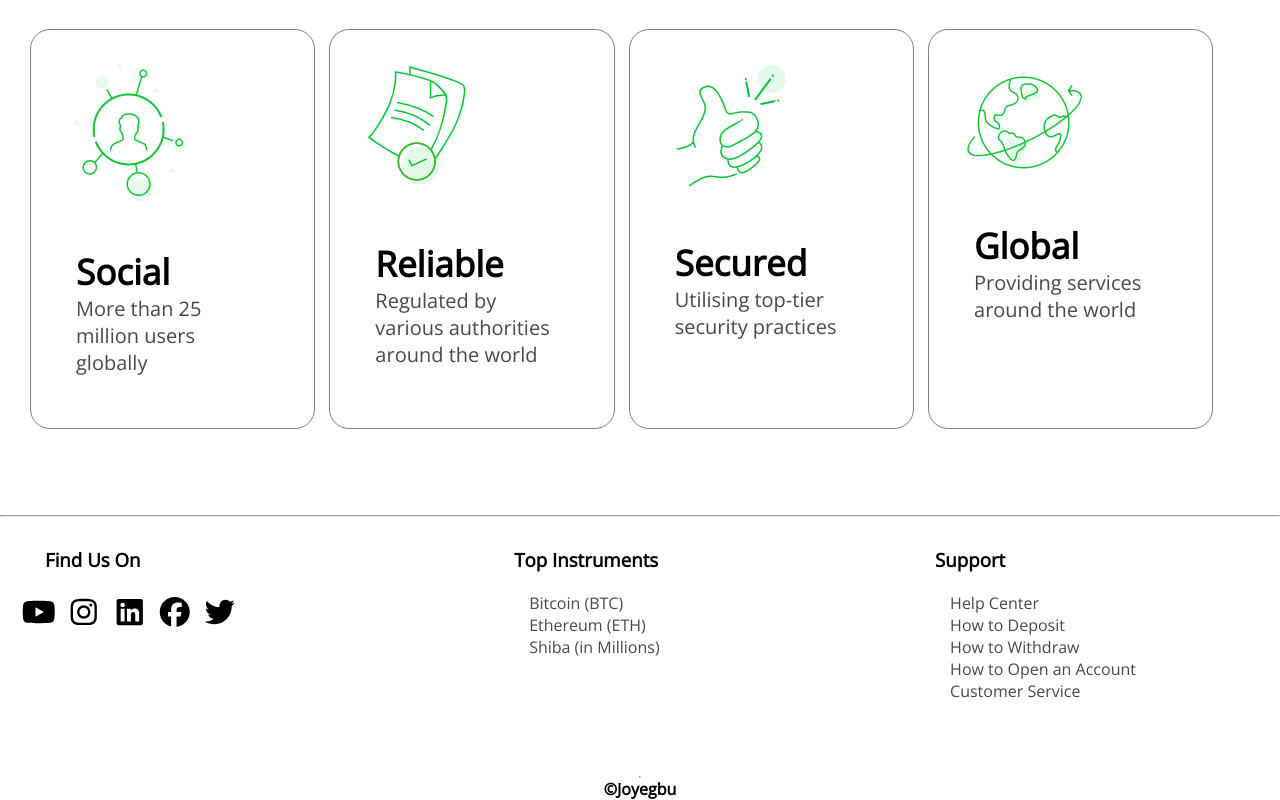
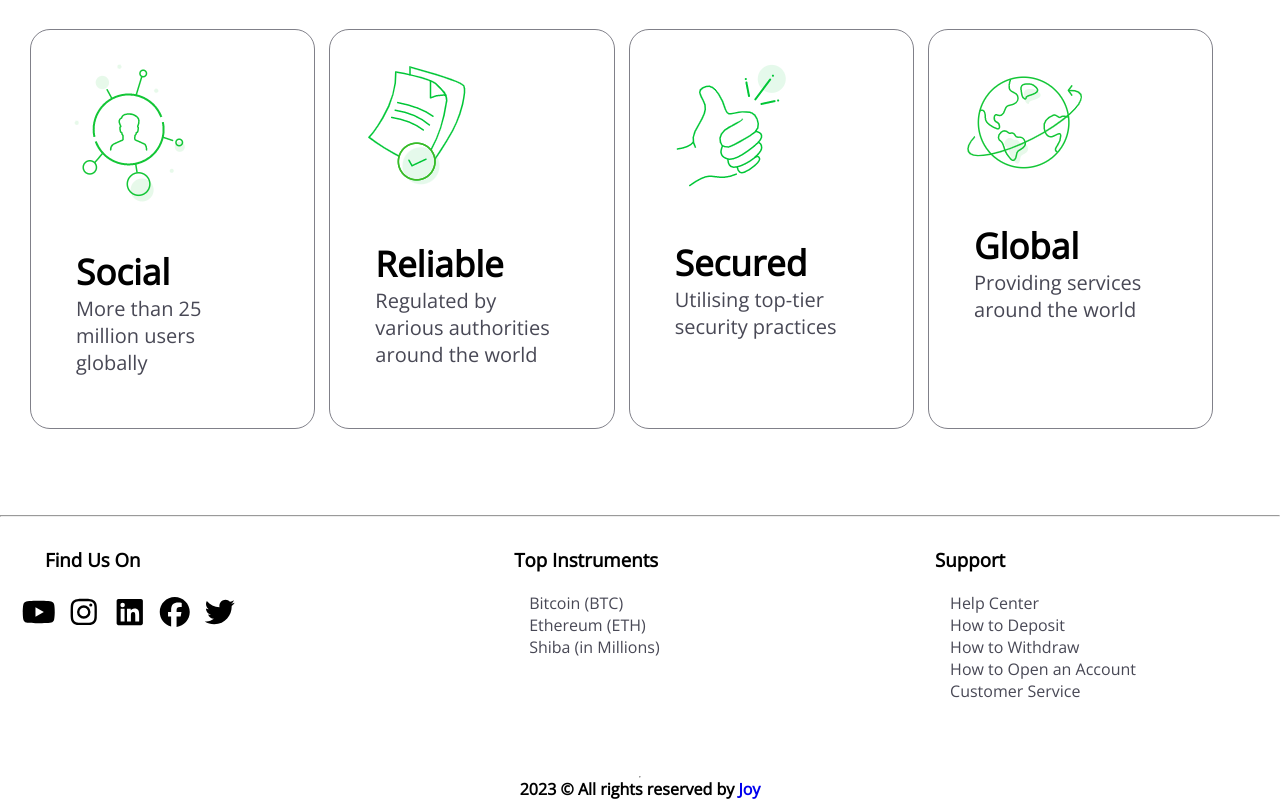
Before and after one commit to codejoygirl/MT5CRYPTO-MASTER, a website: page index.html in a window 1280 px wide. Shown: the part 2880-3680 px from the top of the page. Drawn offline with nearby package versions, Linux system fonts and the light colour scheme.

Commit message:
last commit

```diff
--- a/index.html
+++ b/index.html
@@ -584,7 +584,7 @@
                     Copyright © 2006-2023 eToro - Your Social Investment Network, All rights reserved.</p>
             </div> -->
 <div class="Copyrightt">
-           <p>&copy;Joyegbu</p>
+    <p>2023 &copy; All rights reserved by <a href="http://github.com/codejoygirl" target="_blank" style="text-decoration: none;" >Joy</a></p>
         </div>
           </footer>
 
```
